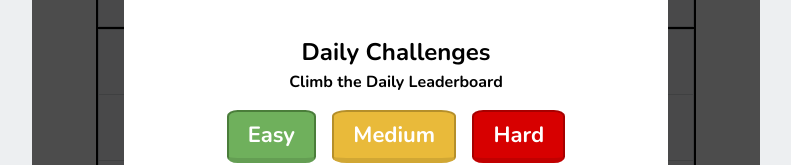
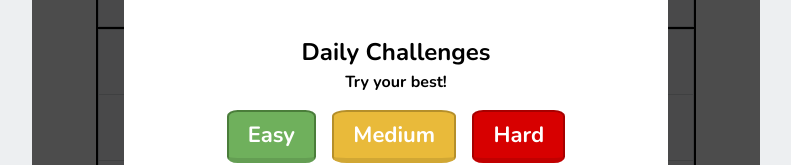
Before and after one commit to Null-Cat/Waffle-Test-FE, a React (Vite) app: page / in a window 1280 px wide. Shown: the part 215-380 px from the top of the page, without its empty margins (244-1035 px from the left). Built offline with nearby package versions, Linux system fonts and the light colour scheme.

Commit message:
Update Daily Challenges Description to Scope

```diff
--- a/src/components/Game.tsx
+++ b/src/components/Game.tsx
@@ -1052,7 +1052,7 @@ const Game = () => {
             </div>
           </h1>
           <h2>Daily Challenges</h2>
-          <p>Climb the Daily Leaderboard</p>
+          <p>Try your best!</p>
           <div className="start-daily-buttons">
             <button
               className="input-button start-button"
```
